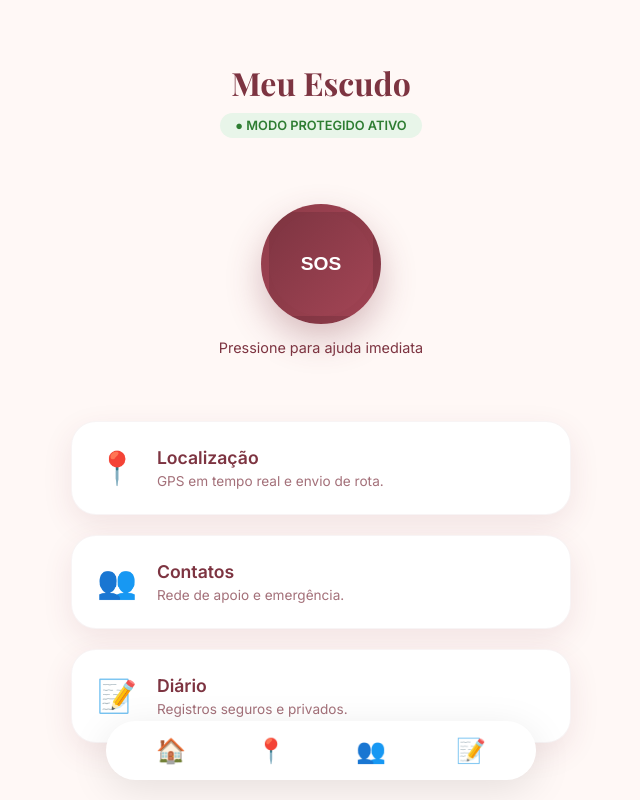
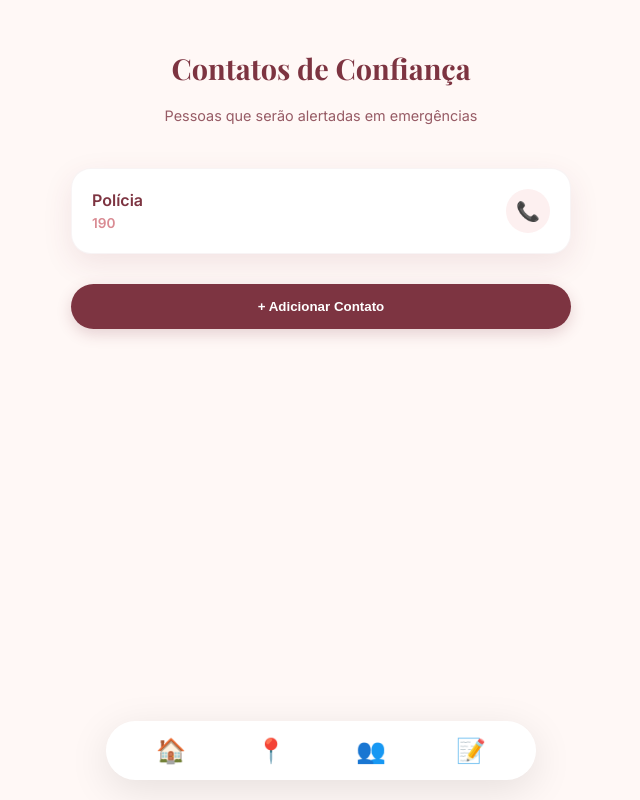
Before and after one commit to DaviMaeda7/minhamaquiagem, a Flask app: page /contatos in a window 1280 px wide. Shown: the whole page, without its empty margins (319-959 px from the left). Run offline with Flask 3, Linux system fonts and the light colour scheme.

Commit message:
Update contatos.html

```diff
--- a/templates/contatos.html
+++ b/templates/contatos.html
@@ -3,7 +3,7 @@
 <head>
     <meta charset="UTF-8">
     <meta name="viewport" content="width=device-width, initial-scale=1.0">
-    <title>Área Segura - Meu Escudo</title>
+    <title>Contatos de Emergência</title>
     <link href="https://fonts.googleapis.com/css2?family=Playfair+Display:wght@700&family=Inter:wght@400;600&display=swap" rel="stylesheet">
     <style>
         :root {
@@ -20,93 +20,80 @@
             font-family: 'Inter', sans-serif;
             background-color: var(--bg);
             color: var(--wine);
-            display: flex;
-            flex-direction: column;
-            min-height: 100vh;
+            padding-bottom: 100px;
         }
 
         .header {
-            padding: 40px 20px;
+            padding: 30px 20px;
             text-align: center;
         }
 
         h1 {
             font-family: 'Playfair Display', serif;
-            font-size: 2rem;
-            margin-bottom: 10px;
+            font-size: 1.8rem;
         }
 
-        .status-badge {
-            background: #e8f5e9;
-            color: #2e7d32;
-            padding: 5px 15px;
-            border-radius: 20px;
-            font-size: 0.8rem;
-            font-weight: bold;
+        .container {
+            max-width: 500px;
+            margin: 0 auto;
+            padding: 0 20px;
         }
 
-        .menu-container {
-            padding: 20px;
-            display: grid;
-            gap: 20px;
-            max-width: 500px;
-            margin: 0 auto;
-            width: 100%;
+        .contact-list {
+            display: flex;
+            flex-direction: column;
+            gap: 15px;
         }
 
-        .menu-card {
+        .contact-card {
             background: var(--white);
-            padding: 25px;
-            border-radius: 25px;
-            text-decoration: none;
-            color: inherit;
+            padding: 20px;
+            border-radius: 20px;
             display: flex;
+            justify-content: space-between;
             align-items: center;
-            gap: 20px;
             box-shadow: var(--shadow);
-            transition: transform 0.2s;
             border: 1px solid rgba(125, 52, 65, 0.05);
         }
 
-        .menu-card:active {
-            transform: scale(0.98);
+        .contact-info h3 {
+            margin: 0;
+            font-size: 1rem;
         }
 
-        .icon {
-            font-size: 2rem;
+        .contact-info p {
+            margin: 5px 0 0;
+            font-size: 0.85rem;
+            color: var(--rose);
+            font-weight: 600;
         }
 
-        .card-info h2 {
-            font-size: 1.1rem;
-            margin: 0;
+        .btn-call {
+            text-decoration: none;
+            background: #fdf0f0;
+            padding: 10px;
+            border-radius: 50%;
+            font-size: 1.2rem;
         }
 
-        .card-info p {
-            font-size: 0.85rem;
-            margin: 5px 0 0;
-            opacity: 0.7;
-        }
-
-        /* SOS Button */
-        .sos-section {
-            padding: 30px 20px;
+        .add-section {
+            margin-top: 30px;
             text-align: center;
         }
 
-        .sos-btn {
-            background: linear-gradient(135deg, var(--wine), #a34555);
+        .btn-add {
+            background: var(--wine);
             color: white;
-            width: 120px;
-            height: 120px;
-            border-radius: 50%;
-            border: 8px solid rgba(125, 52, 65, 0.1);
+            border: none;
+            padding: 15px 30px;
+            border-radius: 30px;
             font-weight: bold;
-            font-size: 1.2rem;
             cursor: pointer;
-            box-shadow: 0 15px 35px rgba(125, 52, 65, 0.3);
+            width: 100%;
+            box-shadow: 0 5px 15px rgba(125, 52, 65, 0.2);
         }
 
-        /* Bottom Nav Bar */
+        /* Nav Inferior */
         .bottom-nav {
             position: fixed;
             bottom: 20px;
@@ -131,39 +118,24 @@
 <body>
 
     <div class="header">
-        <h1>Meu Escudo</h1>
-        <span class="status-badge">● MODO PROTEGIDO ATIVO</span>
+        <h1>Contatos de Confiança</h1>
+        <p style="font-size: 0.9rem; opacity: 0.8;">Pessoas que serão alertadas em emergências</p>
     </div>
 
-    <div class="sos-section">
-        <button class="sos-btn" onclick="location.href='/localizacao'">SOS</button>
-        <p style="margin-top: 15px; font-size: 0.9rem;">Pressione para ajuda imediata</p>
-    </div>
+    <div class="container">
+        <div class="contact-list" id="listaContatos">
+            <div class="contact-card">
+                <div class="contact-info">
+                    <h3>Polícia</h3>
+                    <p>190</p>
+                </div>
+                <a href="tel:190" class="btn-call">📞</a>
+            </div>
+        </div>
 
-    <div class="menu-container">
-        <a href="/localizacao" class="menu-card">
-            <span class="icon">📍</span>
-            <div class="card-info">
-                <h2>Localização</h2>
-                <p>GPS em tempo real e envio de rota.</p>
-            </div>
-        </a>
-
-        <a href="/contatos" class="menu-card">
-            <span class="icon">👥</span>
-            <div class="card-info">
-                <h2>Contatos</h2>
-                <p>Rede de apoio e emergência.</p>
-            </div>
-        </a>
-
-        <a href="/diario" class="menu-card">
-            <span class="icon">📝</span>
-            <div class="card-info">
-                <h2>Diário</h2>
-                <p>Registros seguros e privados.</p>
-            </div>
-        </a>
+        <div class="add-section">
+            <button class="btn-add" id="btnNovoContato">+ Adicionar Contato</button>
+        </div>
     </div>
 
     <nav class="bottom-nav">
@@ -173,5 +145,27 @@
         <a href="/diario" class="nav-item">📝</a>
     </nav>
 
+    <script>
+        document.getElementById('btnNovoContato').addEventListener('click', () => {
+            const nome = prompt("Nome do contato:");
+            const tel = prompt("Telefone:");
+
+            if (nome && tel) {
+                const lista = document.getElementById('listaContatos');
+
+                const novoCard = document.createElement('div');
+                novoCard.className = 'contact-card';
+                novoCard.innerHTML = `
+                    <div class="contact-info">
+                        <h3>${nome}</h3>
+                        <p>${tel}</p>
+                    </div>
+                    <a href="tel:${tel}" class="btn-call">📞</a>
+                `;
+
+                lista.appendChild(novoCard);
+            }
+        });
+    </script>
 </body>
 </html>
```
